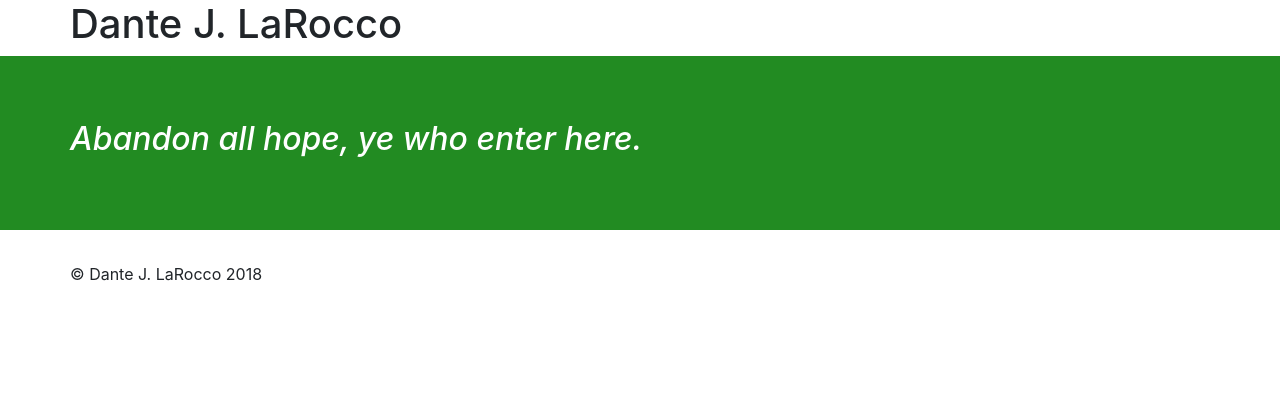
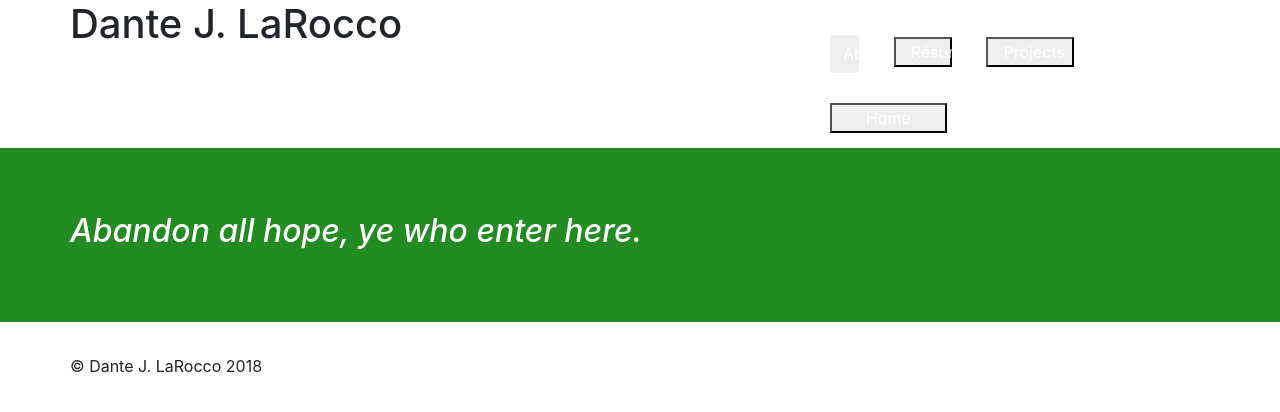
Before and after one commit to dantejlarocco/dantejlarocco.github.io, a Jekyll site: the page built from index.md, in a window 1280 px wide. Shown: the top 412 px of the page. Built offline with Jekyll 4.4.1, drawn with Linux system fonts in a browser that asks for light colours; our own code applies the rules of GitHub Pages for plain Markdown files.

Commit message:
Update default.html

```diff
--- a/_layouts/default.html
+++ b/_layouts/default.html
@@ -13,10 +13,10 @@
       <div class="row">
         <h1 class="col-sm-8 row text-center">Dante J. LaRocco</h1>
         <nav class="col-sm-4" id="navbar">
-          <a id="dark-green" href="bio" class="col-sm-1 btn-primary">About</a>
-          <a href="cv" class="col-sm-2 btn-primary" id="less-dark-green">Résumé</a>
-          <a href="projects" class="col-sm-3 btn-primary" id="even-less-dark-green">Projects</a>
-          <a href="https://dantejlarocco.github.io" class="col-sm-4 btn-primary" id="forest-green">Home</a>
+          <button id="dark-green" href="bio" class="col-sm-1 btn btn-primary">About</button>
+          <button href="cv" class="col-sm-2 btn-primary" id="less-dark-green">Résumé</button>
+          <button href="projects" class="col-sm-3 btn-primary" id="even-less-dark-green">Projects</button>
+          <button href="https://dantejlarocco.github.io" class="col-sm-4 btn-primary" id="forest-green">Home</button>
         </nav>
       </div>
     </header>
```
